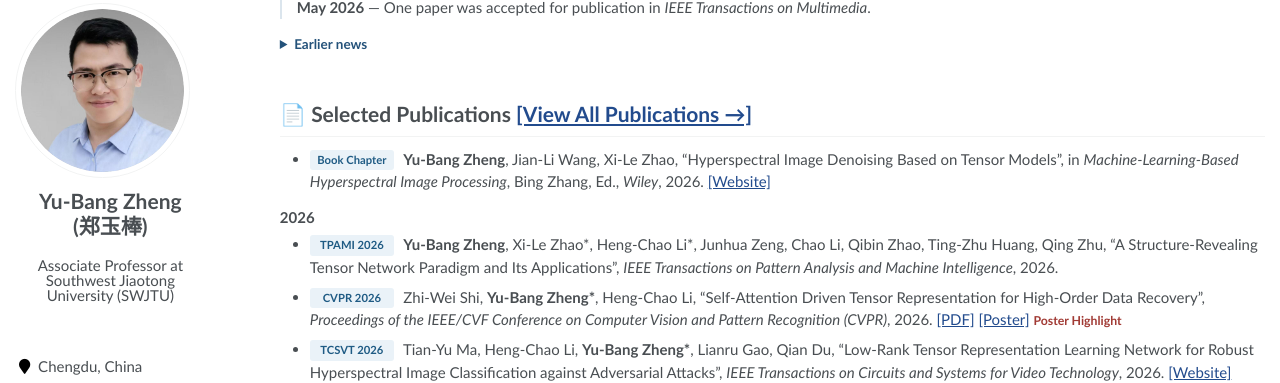
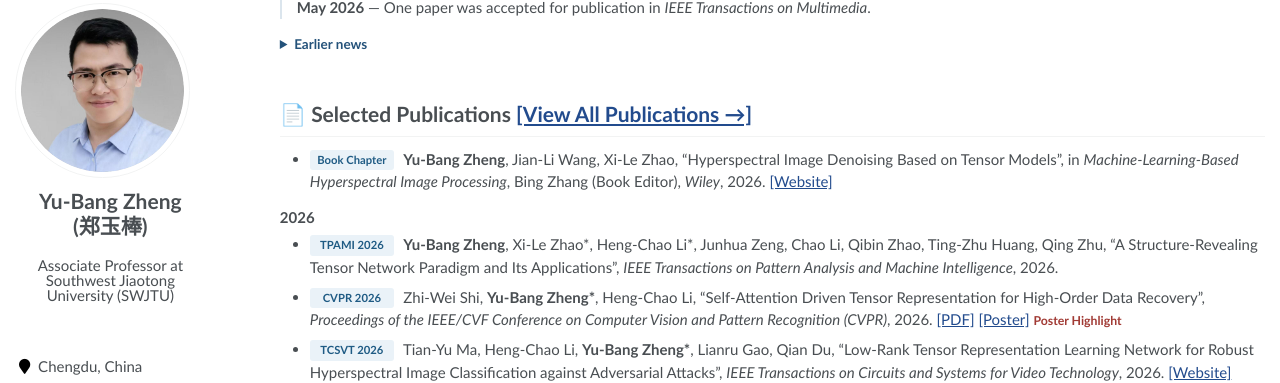
Before and after one commit to YuBangZheng/yubangzheng.github.io, a Jekyll site: the page built from pages/about.md, in a window 1280 px wide and 900 px high, scrolled down 482 px. Shown: the part 88-471 px from the top of the window. Built offline with Jekyll 4.4.1, drawn with Linux system fonts in a browser that asks for light colours.

Commit message:
Update about.md

```diff
--- a/pages/about.md
+++ b/pages/about.md
@@ -57,7 +57,7 @@
 
 # 📄 Selected Publications [[View All Publications →]](/publications/)
 
-- <span class="pub-venue">Book Chapter</span> **Yu-Bang Zheng**, Jian-Li Wang, Xi-Le Zhao, “Hyperspectral Image Denoising Based on Tensor Models”, in _Machine-Learning-Based Hyperspectral Image Processing_, Bing Zhang, Ed., _Wiley_, 2026. [[Website]](https://onlinelibrary.wiley.com/doi/abs/10.1002/9781394267880.ch3)
+- <span class="pub-venue">Book Chapter</span> **Yu-Bang Zheng**, Jian-Li Wang, Xi-Le Zhao, “Hyperspectral Image Denoising Based on Tensor Models”, in _Machine-Learning-Based Hyperspectral Image Processing_, Bing Zhang (Book Editor), _Wiley_, 2026. [[Website]](https://onlinelibrary.wiley.com/doi/abs/10.1002/9781394267880.ch3)
 
 ### 2026
 
```
